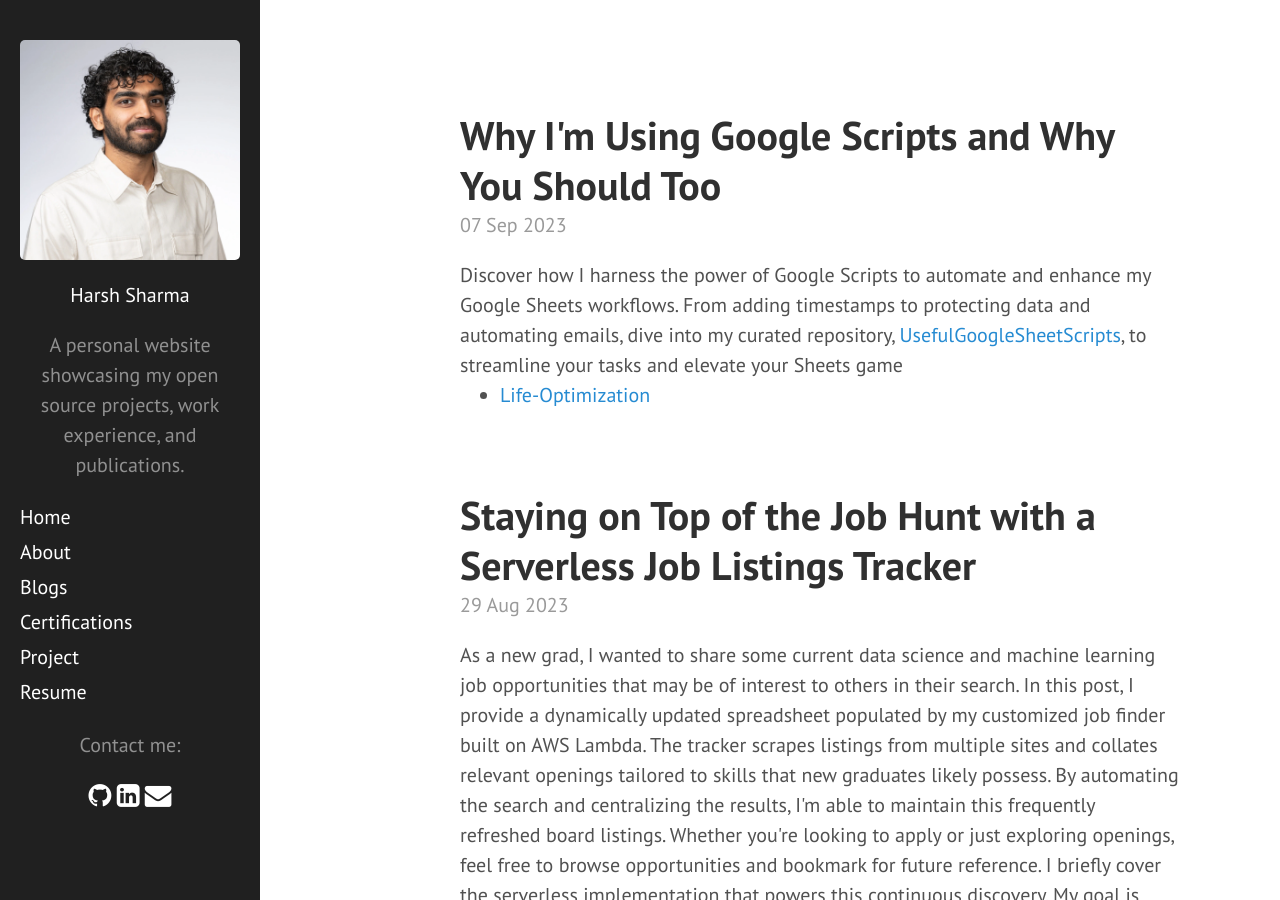
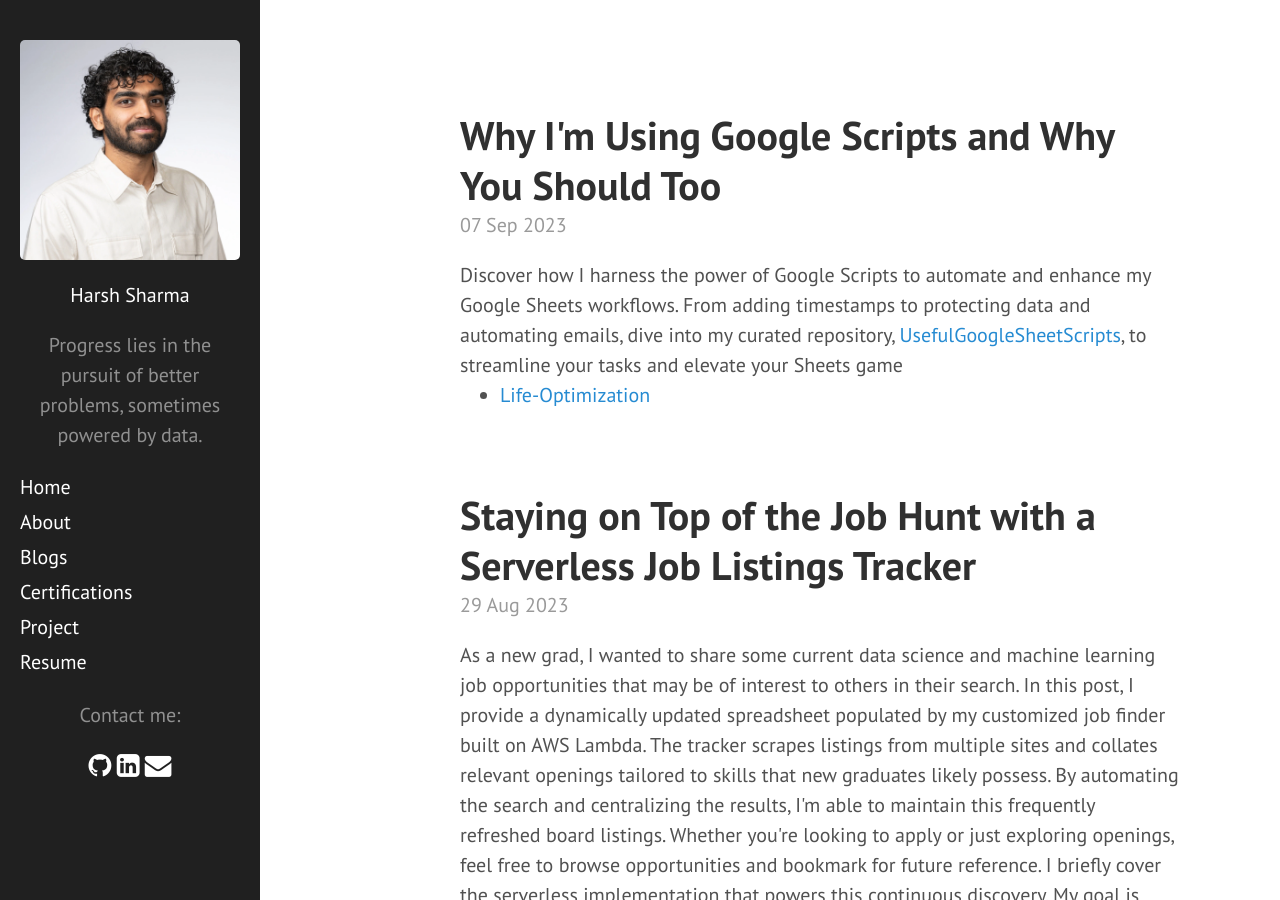
Before and after one commit to 97harsh/97harsh.github.io, a Jekyll site: the page built from index.html, in a window 1280 px wide and 900 px high. Built offline with Jekyll 4.4.1, drawn with Linux system fonts in a browser that asks for light colours; nearby versions of some CDN libraries; Markdown is read by kramdown in place of the engine named in the settings; a script that is not in the unit is left out; the list of posts is cut into pages by our own code.

Commit message:
modified website description

```diff
--- a/_config.yml
+++ b/_config.yml
@@ -8,7 +8,7 @@
 # Setup
 title:            Harsh Sharma
 tagline:          'A collection of my open source projects and publications'
-description:      'A personal website showcasing my open source projects, work experience, and publications.'
+description:      'Progress lies in the pursuit of better problems, sometimes powered by data.'
 url:              https://97harsh.github.io
 baseurl:          /
 
@@ -28,4 +28,4 @@
   repo:           https://github.com/97harsh
 
 # Meta Description
-meta_description: 'Progress lies in the pursuit of better problems, sometimes powered by data.'
+meta_description: 'A personal website showcasing my open source projects, work experience, and publications.'
```
